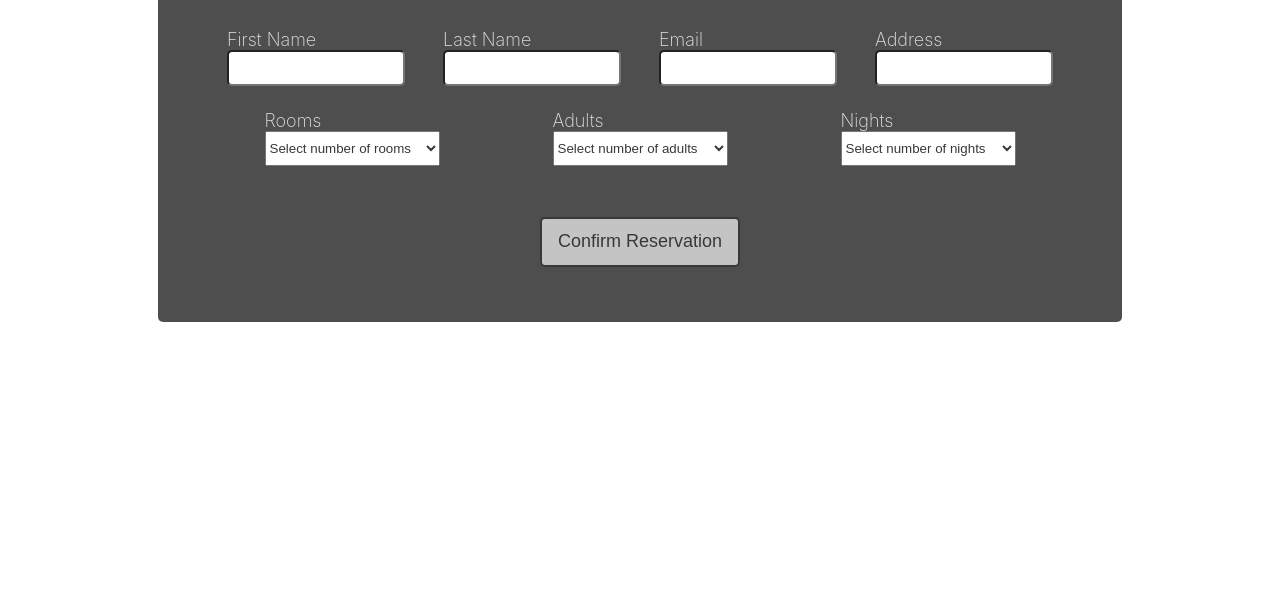
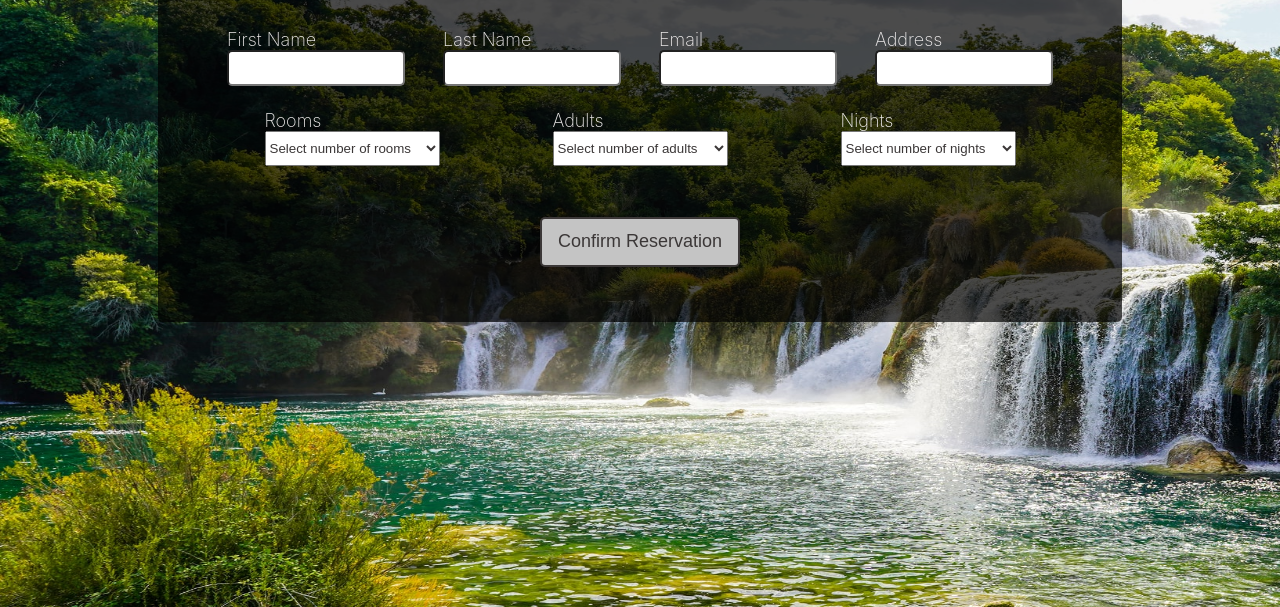
Before and after one commit to imcodingdreams/hotel-booking-website, a plain HTML site: page index.html in a window 1280 px wide. Shown: the part 193-800 px from the top of the page. Drawn offline with Linux system fonts and the light colour scheme; the site is published under a folder, as on GitHub Pages, so addresses that start at the root find nothing.

Commit message:
Fix background image url

```diff
--- a/style.css
+++ b/style.css
@@ -1,8 +1,8 @@
 body {
-  background-image: url('/img/waterfalls-river.png');
+  background-image: url('./img/waterfalls-river.png');
   background-size: 1880px 939px;
   font-family: -apple-system, BlinkMacSystemFont, 'Segoe UI', Roboto, Oxygen, Ubuntu, Cantarell, 'Open Sans', 'Helvetica Neue', sans-serif;
-  color: #e8e4e4;
+  color: #edeaea;
 }
 
 .container {
```
